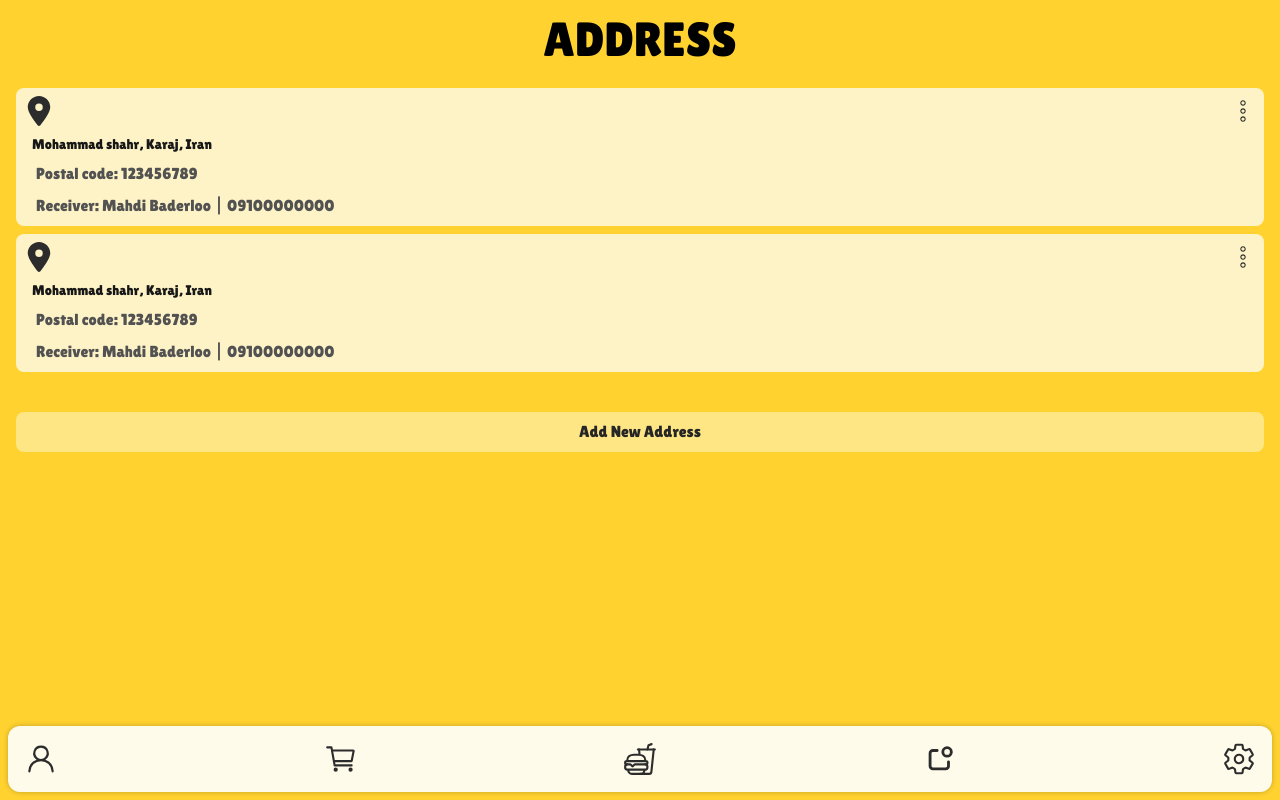
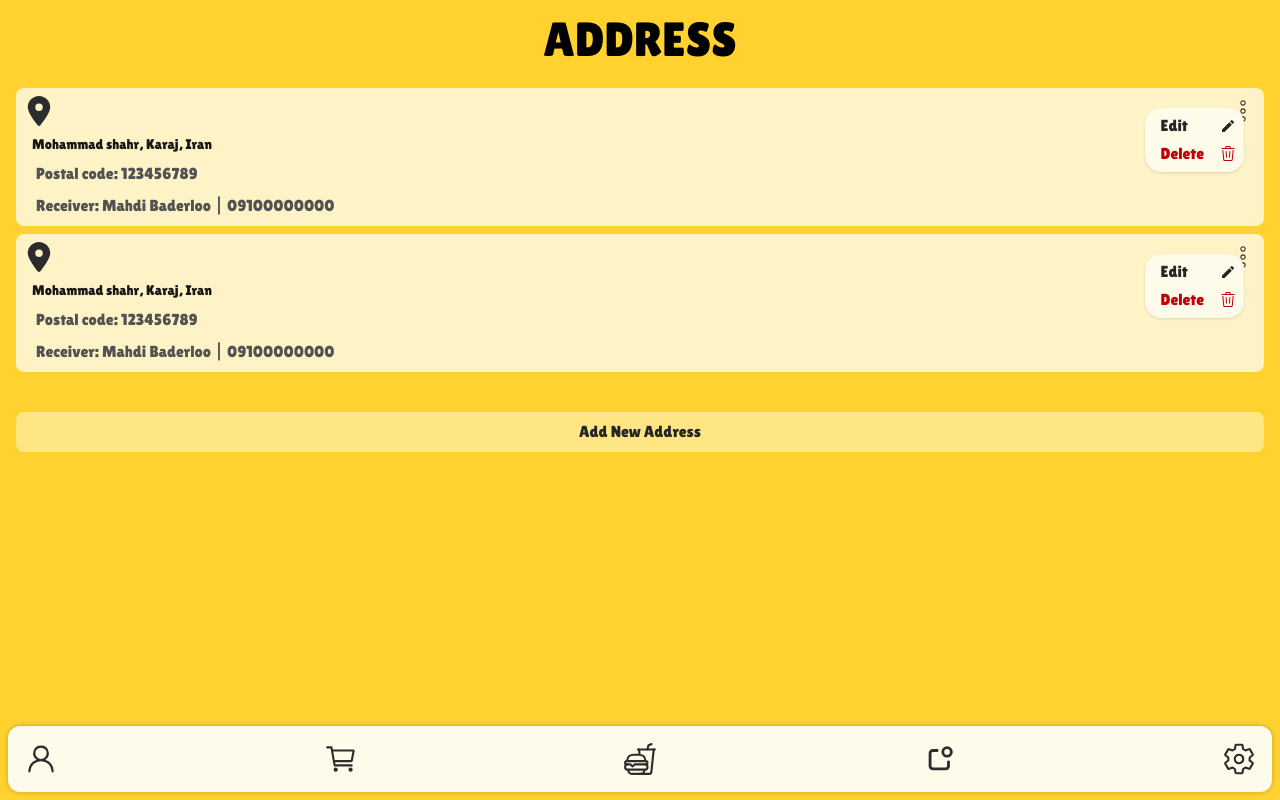
Before and after one commit to mahdibaderloo/fastfood, a React (Vite) app: page /address in a window 1280 px wide. Built offline with nearby package versions, Linux system fonts and the light colour scheme.

Commit message:
add AddressMenuOptions

```diff
--- a/src/features/address/AddressItem.tsx
+++ b/src/features/address/AddressItem.tsx
@@ -1,9 +1,10 @@
 import { FaLocationDot } from "react-icons/fa6";
 import { CiMenuKebab } from "react-icons/ci";
+import AddressMenuOptions from "./AddressMenuOptions";
 
 function AddressItem() {
   return (
-    <li className="w-full bg-amber-100 p-2 rounded-lg flex flex-col gap-2">
+    <li className="w-full bg-amber-100 p-2 rounded-lg flex flex-col gap-2 relative">
       <div className="flex justify-between items-center">
         <p>
           <FaLocationDot size={30} color="#2c2c2c" />
@@ -21,6 +22,7 @@ function AddressItem() {
       <p className="text-[16px] ml-3 text-neutral-600">
         Receiver: Mahdi Baderloo | 09100000000
       </p>
+      <AddressMenuOptions />
     </li>
   );
 }
--- /dev/null
+++ b/src/features/address/AddressMenuOptions.tsx
@@ -0,0 +1,19 @@
+import { GoTrash } from "react-icons/go";
+import { MdModeEditOutline } from "react-icons/md";
+
+function AddressMenuOptions() {
+  return (
+    <ul className="absolute right-5 top-5 bg-amber-50 shadow pl-4 pr-2 rounded-2xl flex flex-col gap-1 p-1.5">
+      <li className="flex items-center justify-between gap-4 text-neutral-800">
+        <span>Edit</span>
+        <MdModeEditOutline />
+      </li>
+      <li className="flex items-center justify-between gap-4 text-red-700">
+        <span>Delete</span>
+        <GoTrash />
+      </li>
+    </ul>
+  );
+}
+
+export default AddressMenuOptions;
```
